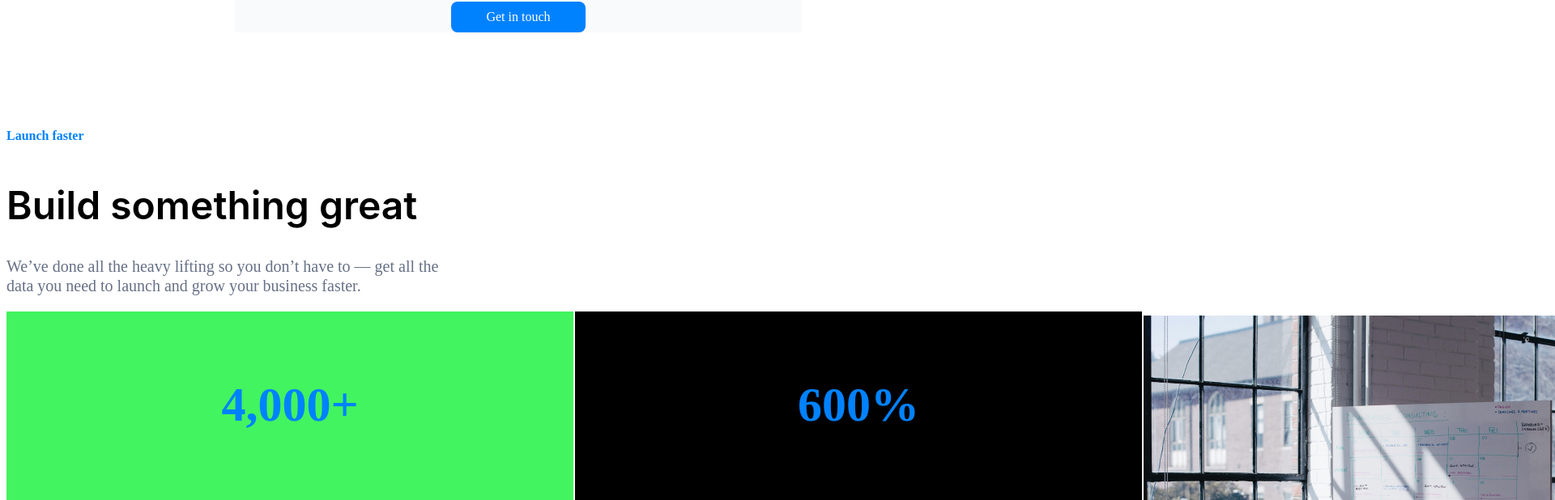
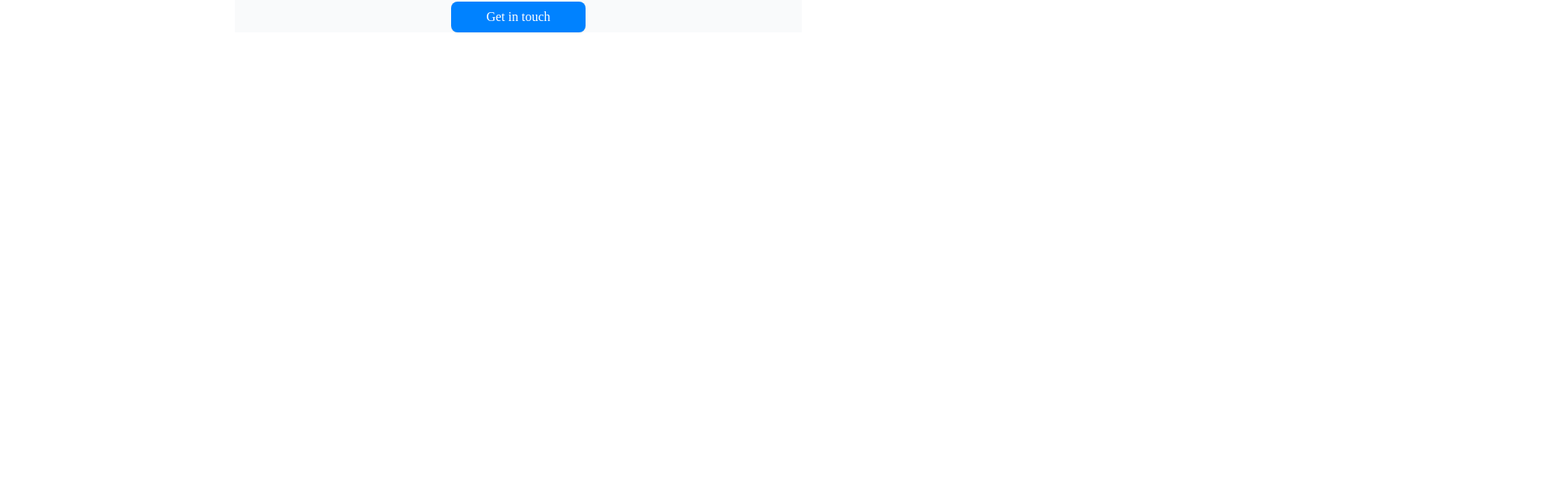
Before and after one commit to xmigrate/xforecast-website, a React (Create React App) app: page / in a window 1280 px wide. Shown: the part 4118-4736 px from the top of the page at 81% size, 1920 px wide, since content can reach past the window. After the commit the page ends 4258 px from the top, so only its background shows below. Built offline with nearby package versions, Linux system fonts and the light colour scheme.

Commit message:
comented

```diff
--- a/src/pages/index.js
+++ b/src/pages/index.js
@@ -24,7 +24,7 @@ const Home = () => {
         <InfoSection {...homeObjOne}/>
         <InfoSection2 {...homeObjTwo}/>
         <InfoSection3 {...homeObjThree}/>
-        <InfoSection4 {...homeObjFour}/>
+        {/* <InfoSection4 {...homeObjFour}/> */}
     </>
   )
 }
```
